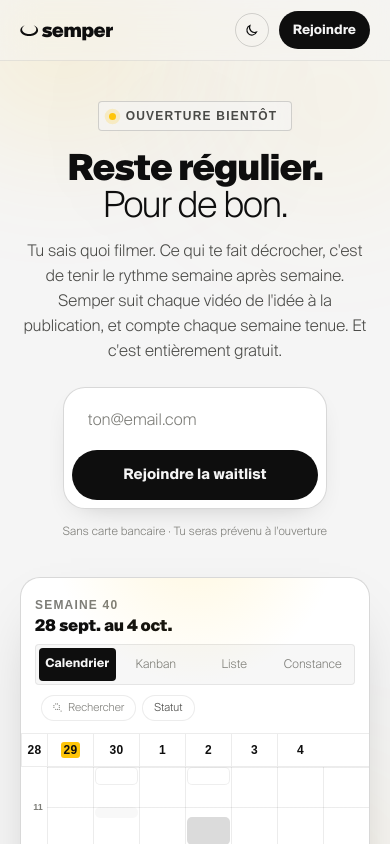
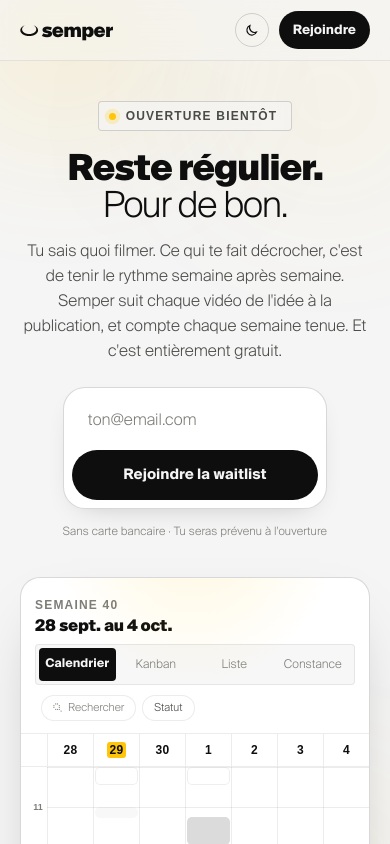
Before and after one commit to gaelcreates/semper, a Next.js app: page / in a window 390 px wide. Shown: the top 844 px of the page. Built offline with nearby package versions, Linux system fonts and the light colour scheme; a web font is replaced by a local one.

Commit message:
Téléphone : en-tête des jours de l'aperçu aligné sur ses colonnes
Co-Authored-By: Claude Opus 5.5 <noreply@anthropic.com>

```diff
--- a/app/globals.css
+++ b/app/globals.css
@@ -845,7 +845,8 @@ h1, h2, h3, h1 .w, h2 .w { font-family: var(--font-intl), sans-serif; font-varia
 .float.f1 { top: 190px; }
 @media (max-width: 560px) {
   .mwk-head, .mwk-body { grid-template-columns: 26px repeat(7, minmax(0, 1fr)); }
-  .mwk-head small, .mwk-head > .lbl { display: none; }
+  .mwk-head small { display: none; }
+  .mwk-head > .lbl { visibility: hidden; }
   .mwk-head > span:not(.lbl) { justify-content: center; padding: 8px 0; }
   .mwk-head b { font-size: 12px; }
   .mwk-hours span { right: 4px; font-size: 9px; }
```
